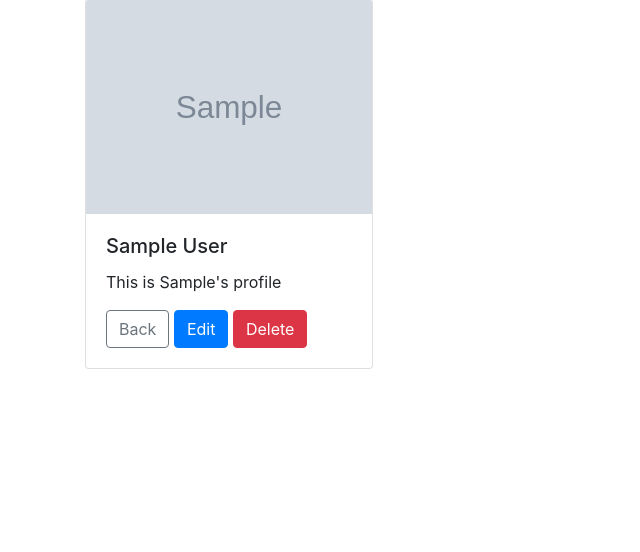
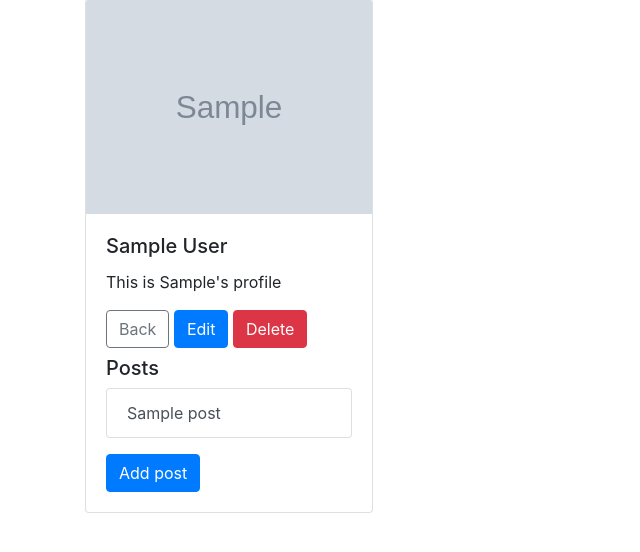
Before and after one commit to theUyonator/Blogly_APP_SQLALCHEMY, a Flask app: page /user/1 in a window 1280 px wide. Shown: the part 166-718 px from the top of the page, without its empty margins (0-640 px from the left). Run offline with Flask 2, Linux system fonts and the light colour scheme; tables that the repository leaves empty hold one stand-in row (values such as "Sample post"); grey boxes marked "Sample" are stand-in pictures.

Commit message:
A post model having a foreign key relationship with user was created and functionalities added to the flask app to allow post manipulation

```diff
--- a/app.py
+++ b/app.py
@@ -2,7 +2,7 @@
 
 from flask import Flask, request, redirect, render_template, flash
 from flask_debugtoolbar import DebugToolbarExtension
-from models import db, connect_db, User
+from models import db, connect_db, User, Post
 
 app = Flask(__name__)
 app.config['SECRET_KEY'] = "top_secret"
@@ -19,7 +19,14 @@ connect_db(app)
 def homepage():
     """This view function redirects to the user listings"""
 
-    return redirect("/users")
+    posts = Post.query.order_by(Post.created_at.desc()).limit(5).all()
+    return render_template("homepage.html", posts=posts)
+
+@app.errorhandler(404)
+def page_not_found(e):
+    """Show 404 NOT FOUND PAGE"""
+
+    return render_template('404.html'), 404
 
 @app.route("/users")
 def user_listings():
@@ -55,8 +62,9 @@ def user_details(user_id):
     """This view function shows user details"""
 
     user = User.query.get_or_404(user_id)
+    posts = Post.query.filter(Post.user_id == user_id).all()
     full_name = User.get_full_name(user_id)
-    return render_template("user_details.html", user=user, full_name = full_name)
+    return render_template("user_details.html", user=user, full_name = full_name, posts = posts)
 
 @app.route("/users/<int:user_id>/edit")
 def show_useredit_form(user_id):
@@ -90,3 +98,64 @@ def delete_user(user_id):
     db.session.commit()
 
     return redirect("/users")
+
+@app.route("/users/<int:user_id>/posts/new")
+def show_newpost_form(user_id):
+    """This view function shows a form to add a post for an existing user"""
+    user = User.query.get_or_404(user_id)
+    full_name = User.get_full_name(user_id)
+    return render_template("new_post.html", user=user, full_name = full_name)
+
+@app.route("/users/<int:user_id>/posts/new", methods=["POST"])
+def add_post(user_id):
+    """This view function adds a new post to the blogly db"""
+
+    title = request.form["title"]
+    content = request.form["content"]
+    user_id = user_id
+
+    post = Post(title=title, content=content, user_id=user_id)
+    db.session.add(post)
+    db.session.commit()
+
+    return redirect(f"/user/{user_id}")
+
+
+@app.route("/posts/<int:post_id>")
+def post_details(post_id):
+    """This view function, shows the users post"""
+
+    post = Post.query.get_or_404(post_id)
+    return render_template("post_details.html", post=post)
+
+
+@app.route("/posts/<int:post_id>/edit")
+def show_editpost_form(post_id):
+    """This view function shows a form to edit an existing post"""
+
+    post = Post.query.get_or_404(post_id)
+
+    return render_template("edit_post_form.html", post=post)
+
+@app.route("/posts/<int:post_id>/edit", methods=["POST"])
+def edit_post(post_id):
+    """This view function shows a form to edit an existing post"""
+    title = request.form["title"]
+    content = request.form["content"]
+    post = Post.query.get_or_404(post_id)
+
+    post.title = title
+    post.content = content
+
+    db.session.commit()
+
+    return redirect(f"/user/{post.user_id}")
+
+@app.route("/posts/<int:post_id>/delete")
+def delete_post(post_id):
+    """This view function deletes a post from the blogly db"""
+
+    Post.query.filter_by(id=post_id).delete()
+    db.session.commit()
+
+    return redirect("/users")
--- a/models.py
+++ b/models.py
@@ -1,4 +1,5 @@
 """Models for Blogly."""
+import datetime
 from flask_sqlalchemy import SQLAlchemy
 
 db = SQLAlchemy()
@@ -43,3 +44,41 @@ class User(db.Model):
         u_full = f"{u_first} {u_last}"
 
         return u_full
+
+
+
+class Post(db.Model):
+    """This model holds all information of the structure of the post table in the blogly db"""
+
+    __tablename__ = "posts"
+
+    id = db.Column(db.Integer,
+                    primary_key = True,
+                    autoincrement = True)
+
+    title = db.Column(db.String(50), nullable = True)
+
+    content = db.Column(db.String(100), nullable = False)
+
+    created_at = db.Column(db.DateTime, nullable=False, default=datetime.datetime.now)
+
+    user_id = db.Column(db.Integer, db.ForeignKey('users.id'))
+
+    rel = db.relationship('User', backref='posts')
+
+    def __repr__(self):
+        """This method shows info about this particular instance of the Post class"""
+
+        p = self
+
+        if p.title:
+            return f"<title = {p.title} content = {p.content} created_at = {p.created_at}>"
+        else:
+            return f"<content = {p.content} created_at = {p.created_at}>"
+
+
+    @property
+    def friendly_date(self):
+        """This returns a nicely formatted date."""
+
+        return self.created_at.strftime("%a %b %-d %Y, %-I:%M %p")
--- a/templates/user_details.html
+++ b/templates/user_details.html
@@ -16,6 +16,23 @@
       <a href="/users/{{user.id}}/edit" class="btn btn-primary">Edit</a>
       <a href="/users/{{user.id}}/delete" class="btn btn-danger">Delete</a>
 
+      <h5 class="mt-2">Posts</h5>
+
+<div class="list-group">
+    {% for post in posts %}
+    {% if post.title %}
+    <a href="/posts/{{post.id}}" class="list-group-item list-group-item-action">{{post.title}}</a>
+
+    {% else %}
+    <a href="/posts/{{post.id}}" class="list-group-item list-group-item-action">Post</a>
+
+    {% endif %}
+
+    {% endfor %}
+  </div>
+
+  <a class="btn btn-primary mt-3" href="/users/{{user.id}}/posts/new" role="button">Add post</a>
+
     </div>
   </div>
 
--- a/templates/users.html
+++ b/templates/users.html
@@ -15,6 +15,7 @@
     {% endfor %}
   </div>
 
+  <a class="btn btn-secondary mt-3" href="/" role="button">Back to Home</a>
   <a class="btn btn-primary mt-3" href="/users/new" role="button">Add user</a>
 
 </div>
```
Also changed, not shown: seed.py (+24 -1 lines), templates/404.html (added, +13 -0 lines), templates/edit_post_form.html (added, +26 -0 lines), templates/homepage.html (added, +29 -0 lines), templates/new_post.html (added, +26 -0 lines), templates/post_details.html (added, +32 -0 lines), test_models.py (+25 -1 lines).
